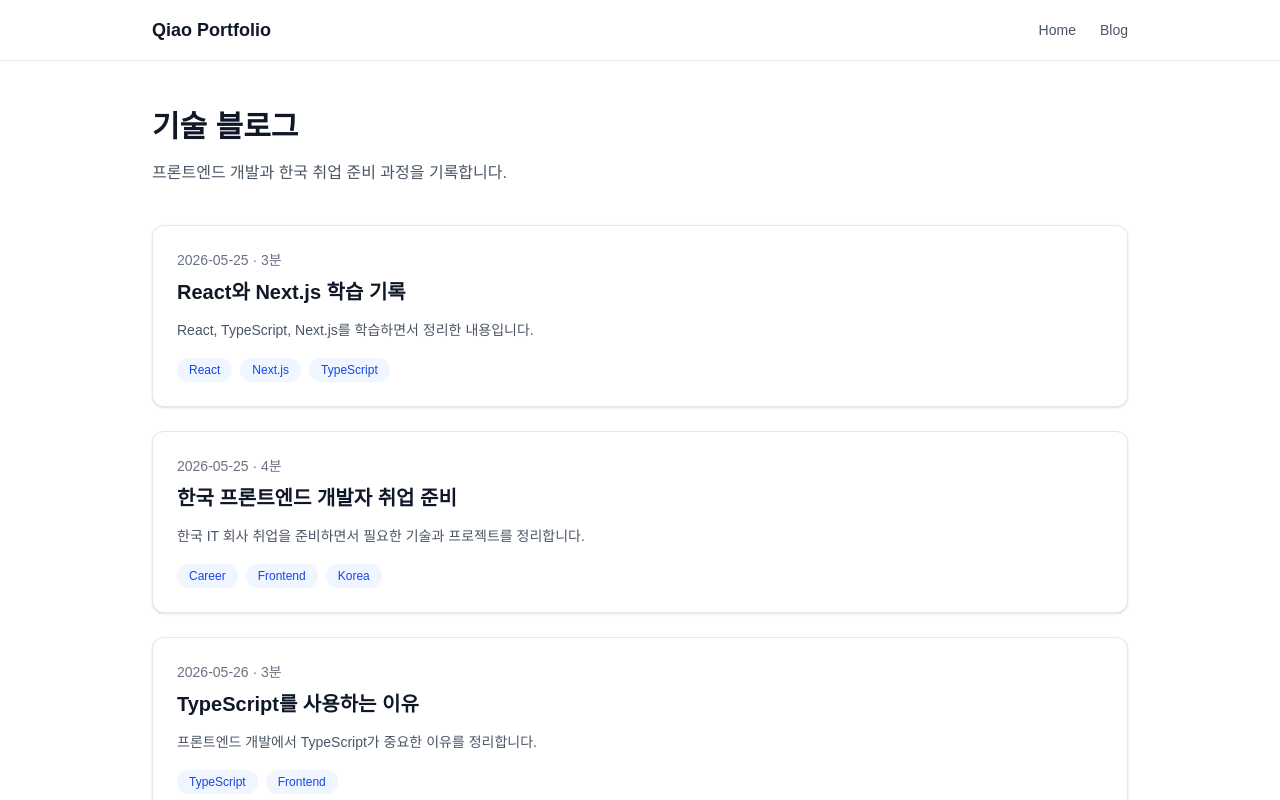
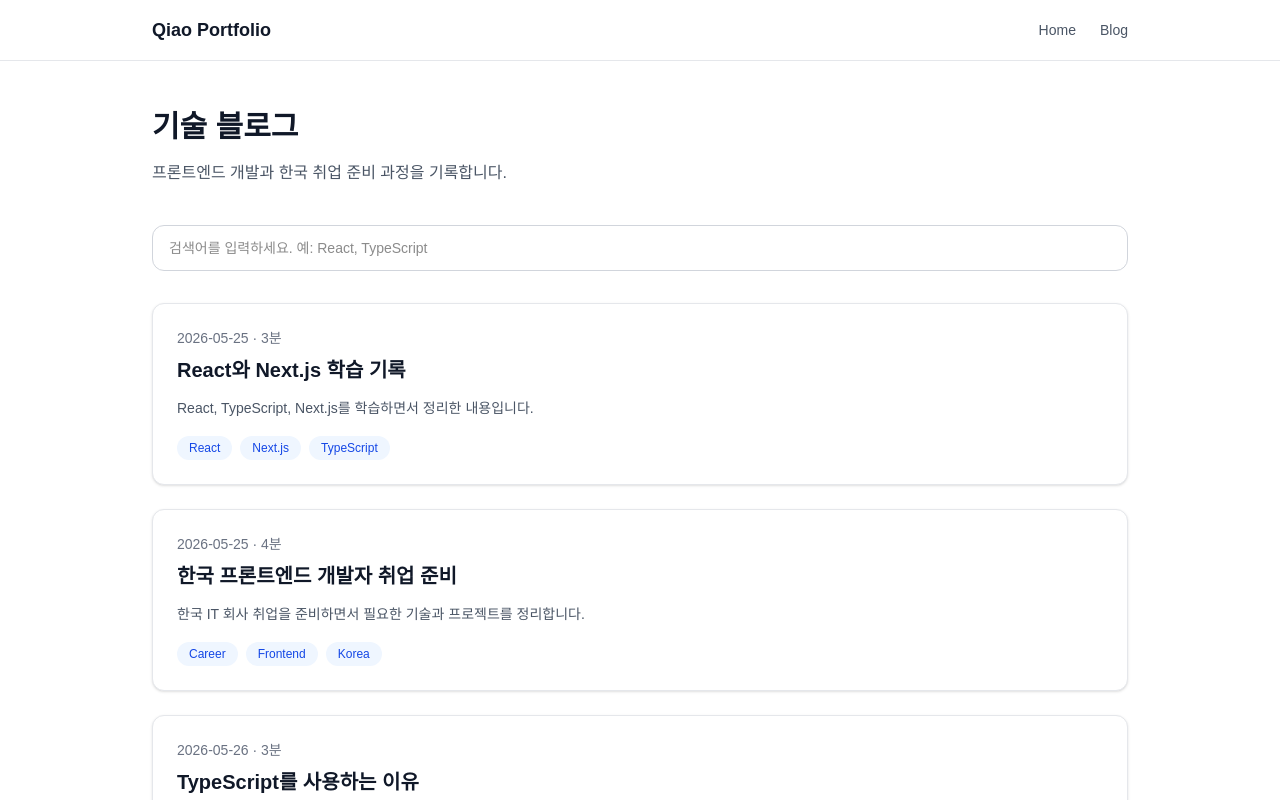
Before and after one commit to anbeicat/blog-project, a Next.js app: page /blog in a window 1280 px wide. Shown: the top 800 px of the page. Built offline with nearby package versions, Linux system fonts and the light colour scheme.

Commit message:
feat: add reusable blog and project components

```diff
--- a/app/blog/page.tsx
+++ b/app/blog/page.tsx
@@ -1,54 +1,16 @@
-/*
- * @Author: anqiao anqiao10@gmail.com
- * @Date: 2026-05-25 18:55:45
- * @LastEditors: anqiao anqiao10@gmail.com
- * @LastEditTime: 2026-05-25 19:01:37
- * @description:
- * @FilePath: /qiao-portfolio-blog/app/blog/page.tsx
- */
-import Link from "next/link";
 import { blogPosts } from "@/lib/data";
+import BlogList from "@/components/BlogList";
 
 export default function BlogPage() {
     return (
         <div className="mx-auto max-w-5xl px-6 py-12">
             <h1 className="mb-4 text-3xl font-bold text-gray-900">기술 블로그</h1>
+
             <p className="mb-10 text-gray-600">
                 프론트엔드 개발과 한국 취업 준비 과정을 기록합니다.
             </p>
 
-            <div className="grid gap-6">
-                {blogPosts.map((post) => (
-                    <Link
-                        key={post.id}
-                        href={`/blog/${post.id}`}
-                        className="rounded-xl border border-gray-200 bg-white p-6 shadow-sm hover:bg-gray-50"
-                    >
-                        <p className="mb-2 text-sm text-gray-500">
-                            {post.createdAt} · {post.readingTime}
-                        </p>
-
-                        <h2 className="mb-3 text-xl font-semibold text-gray-900">
-                            {post.title}
-                        </h2>
-
-                        <p className="mb-4 text-sm leading-6 text-gray-600">
-                            {post.description}
-                        </p>
-
-                        <div className="flex flex-wrap gap-2">
-                            {post.tags.map((tag) => (
-                                <span
-                                    key={tag}
-                                    className="rounded-full bg-blue-50 px-3 py-1 text-xs text-blue-700"
-                                >
-                                    {tag}
-                                </span>
-                            ))}
-                        </div>
-                    </Link>
-                ))}
-            </div>
+            <BlogList posts={blogPosts} />
         </div>
     );
 }
--- a/app/page.tsx
+++ b/app/page.tsx
@@ -1,5 +1,7 @@
 import Link from "next/link";
 import { blogPosts, projects } from "@/lib/data";
+import BlogCard from "@/components/BlogCard";
+import ProjectCard from "@/components/ProjectCard";
 
 const skills = [
   "React",
@@ -95,40 +97,7 @@ export default function HomePage() {
 
         <div className="grid gap-6 md:grid-cols-2">
           {projects.map((project) => (
-            <article
-              key={project.id}
-              className="rounded-xl border border-gray-200 bg-white p-6 shadow-sm"
-            >
-              <h3 className="mb-3 text-xl font-semibold text-gray-900">
-                {project.title}
-              </h3>
-
-              <p className="mb-4 text-sm leading-6 text-gray-600">
-                {project.description}
-              </p>
-
-              <div className="mb-5 flex flex-wrap gap-2">
-                {project.techStack.map((tech) => (
-                  <span
-                    key={tech}
-                    className="rounded-full bg-gray-100 px-3 py-1 text-xs text-gray-700"
-                  >
-                    {tech}
-                  </span>
-                ))}
-              </div>
-
-              {project.githubUrl && (
-                <a
-                  href={project.githubUrl}
-                  target="_blank"
-                  rel="noreferrer"
-                  className="text-sm font-medium text-blue-600 hover:text-blue-800"
-                >
-                  GitHub Repository →
-                </a>
-              )}
-            </article>
+            <ProjectCard key={project.id} project={project} />
           ))}
         </div>
       </section>
@@ -149,34 +118,7 @@ export default function HomePage() {
 
         <div className="grid gap-6 md:grid-cols-2">
           {blogPosts.slice(0, 2).map((post) => (
-            <Link
-              key={post.id}
-              href={`/blog/${post.id}`}
-              className="rounded-xl border border-gray-200 bg-white p-6 shadow-sm hover:bg-gray-50"
-            >
-              <p className="mb-2 text-sm text-gray-500">
-                {post.createdAt} · {post.readingTime}
-              </p>
-
-              <h3 className="mb-3 text-xl font-semibold text-gray-900">
-                {post.title}
-              </h3>
-
-              <p className="mb-4 text-sm leading-6 text-gray-600">
-                {post.description}
-              </p>
-
-              <div className="flex flex-wrap gap-2">
-                {post.tags.map((tag) => (
-                  <span
-                    key={tag}
-                    className="rounded-full bg-blue-50 px-3 py-1 text-xs text-blue-700"
-                  >
-                    {tag}
-                  </span>
-                ))}
-              </div>
-            </Link>
+            <BlogCard key={post.id} post={post} />
           ))}
         </div>
       </section>
--- a/components/BlogCard.tsx
+++ b/components/BlogCard.tsx
@@ -0,0 +1,46 @@
+/*
+ * @Author: anqiao anqiao10@gmail.com
+ * @Date: 2026-05-25 18:57:15
+ * @LastEditors: anqiao anqiao10@gmail.com
+ * @LastEditTime: 2026-05-25 19:54:20
+ * @description:
+ * @FilePath: /qiao-portfolio-blog/components/BlogCard.tsx
+ */
+import Link from "next/link";
+import type { BlogPost } from "@/types/blog";
+
+interface BlogCardProps {
+    post: BlogPost;
+}
+
+export default function BlogCard({ post }: BlogCardProps) {
+    return (
+        <Link
+            href={`/blog/${post.id}`}
+            className="block rounded-xl border border-gray-200 bg-white p-6 shadow-sm transition hover:bg-gray-50 hover:shadow-md"
+        >
+            <p className="mb-2 text-sm text-gray-500">
+                {post.createdAt} · {post.readingTime}
+            </p>
+
+            <h3 className="mb-3 text-xl font-semibold text-gray-900">
+                {post.title}
+            </h3>
+
+            <p className="mb-4 text-sm leading-6 text-gray-600">
+                {post.description}
+            </p>
+
+            <div className="flex flex-wrap gap-2">
+                {post.tags.map((tag) => (
+                    <span
+                        key={tag}
+                        className="rounded-full bg-blue-50 px-3 py-1 text-xs text-blue-700"
+                    >
+                        {tag}
+                    </span>
+                ))}
+            </div>
+        </Link>
+    );
+}
--- /dev/null
+++ b/components/BlogList.tsx
@@ -0,0 +1,66 @@
+/*
+ * @Author: anqiao anqiao10@gmail.com
+ * @Date: 2026-05-25 19:57:15
+ * @LastEditors: anqiao anqiao10@gmail.com
+ * @LastEditTime: 2026-05-25 19:57:27
+ * @description:
+ * @FilePath: /qiao-portfolio-blog/components/BlogList.tsx
+ */
+"use client";
+
+import { useMemo, useState } from "react";
+import type { BlogPost } from "@/types/blog";
+import BlogCard from "@/components/BlogCard";
+
+interface BlogListProps {
+    posts: BlogPost[];
+}
+
+export default function BlogList({ posts }: BlogListProps) {
+    const [searchKeyword, setSearchKeyword] = useState("");
+
+    const filteredPosts = useMemo(() => {
+        const keyword = searchKeyword.trim().toLowerCase();
+
+        if (!keyword) {
+            return posts;
+        }
+
+        return posts.filter((post) => {
+            const title = post.title.toLowerCase();
+            const description = post.description.toLowerCase();
+            const tags = post.tags.join(" ").toLowerCase();
+
+            return (
+                title.includes(keyword) ||
+                description.includes(keyword) ||
+                tags.includes(keyword)
+            );
+        });
+    }, [posts, searchKeyword]);
+
+    return (
+        <div>
+            <div className="mb-8">
+                <input
+                    value={searchKeyword}
+                    onChange={(event) => setSearchKeyword(event.target.value)}
+                    placeholder="검색어를 입력하세요. 예: React, TypeScript"
+                    className="w-full rounded-xl border border-gray-300 bg-white px-4 py-3 text-sm outline-none focus:border-blue-500 focus:ring-2 focus:ring-blue-100"
+                />
+            </div>
+
+            {filteredPosts.length > 0 ? (
+                <div className="grid gap-6">
+                    {filteredPosts.map((post) => (
+                        <BlogCard key={post.id} post={post} />
+                    ))}
+                </div>
+            ) : (
+                <div className="rounded-xl border border-gray-200 bg-white p-8 text-center text-gray-500">
+                    검색 결과가 없습니다.
+                </div>
+            )}
+        </div>
+    );
+}
--- a/components/ProjectCard.tsx
+++ b/components/ProjectCard.tsx
@@ -0,0 +1,62 @@
+/*
+ * @Author: anqiao anqiao10@gmail.com
+ * @Date: 2026-05-25 18:57:22
+ * @LastEditors: anqiao anqiao10@gmail.com
+ * @LastEditTime: 2026-05-25 19:54:32
+ * @description:
+ * @FilePath: /qiao-portfolio-blog/components/ProjectCard.tsx
+ */
+import type { Project } from "@/types/project";
+
+interface ProjectCardProps {
+    project: Project;
+}
+
+export default function ProjectCard({ project }: ProjectCardProps) {
+    return (
+        <article className="rounded-xl border border-gray-200 bg-white p-6 shadow-sm transition hover:shadow-md">
+            <h3 className="mb-3 text-xl font-semibold text-gray-900">
+                {project.title}
+            </h3>
+
+            <p className="mb-4 text-sm leading-6 text-gray-600">
+                {project.description}
+            </p>
+
+            <div className="mb-5 flex flex-wrap gap-2">
+                {project.techStack.map((tech) => (
+                    <span
+                        key={tech}
+                        className="rounded-full bg-gray-100 px-3 py-1 text-xs text-gray-700"
+                    >
+                        {tech}
+                    </span>
+                ))}
+            </div>
+
+            <div className="flex gap-4">
+                {project.githubUrl && (
+                    <a
+                        href={project.githubUrl}
+                        target="_blank"
+                        rel="noreferrer"
+                        className="text-sm font-medium text-blue-600 hover:text-blue-800"
+                    >
+                        GitHub Repository →
+                    </a>
+                )}
+
+                {project.demoUrl && (
+                    <a
+                        href={project.demoUrl}
+                        target="_blank"
+                        rel="noreferrer"
+                        className="text-sm font-medium text-blue-600 hover:text-blue-800"
+                    >
+                        Live Demo →
+                    </a>
+                )}
+            </div>
+        </article>
+    );
+}
```
